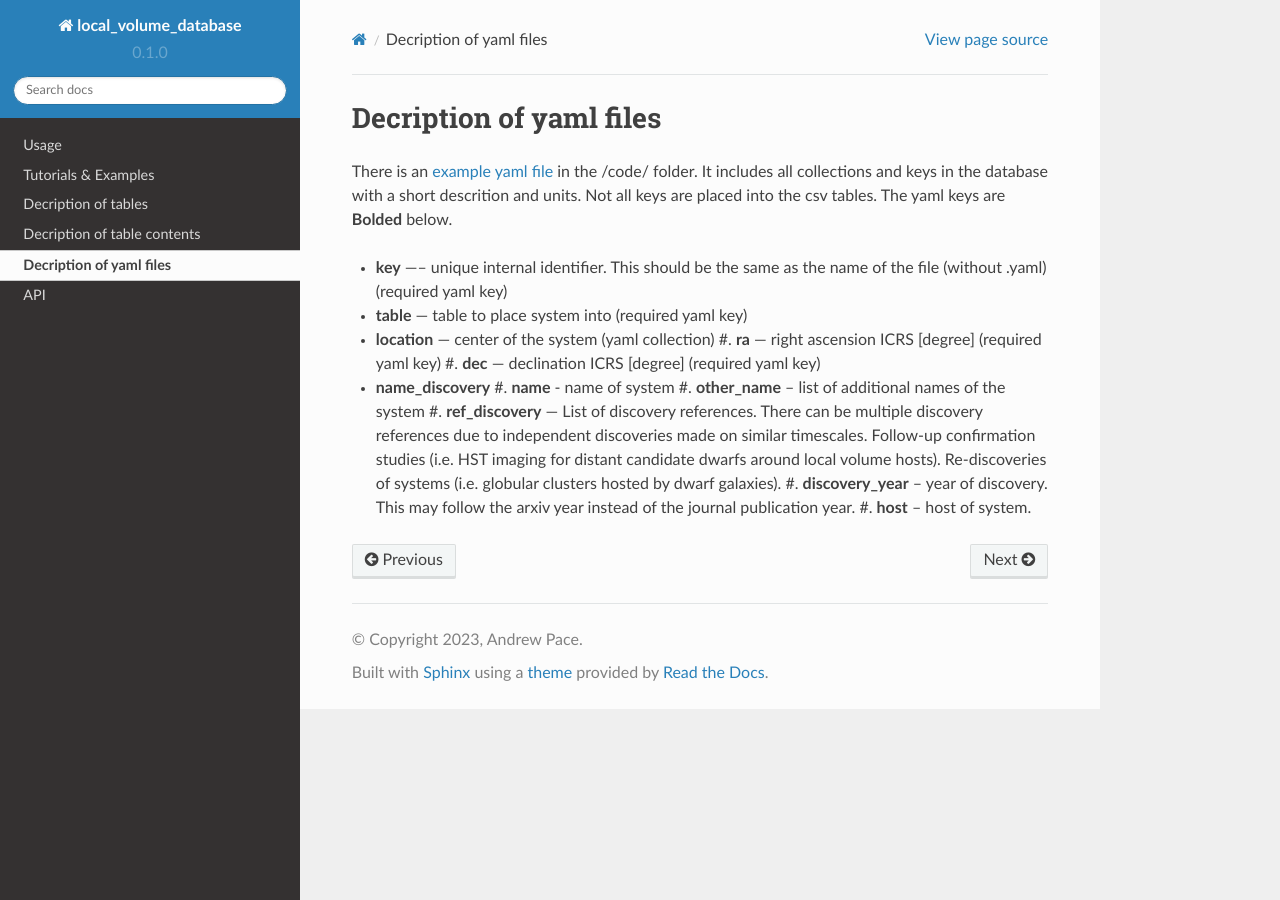
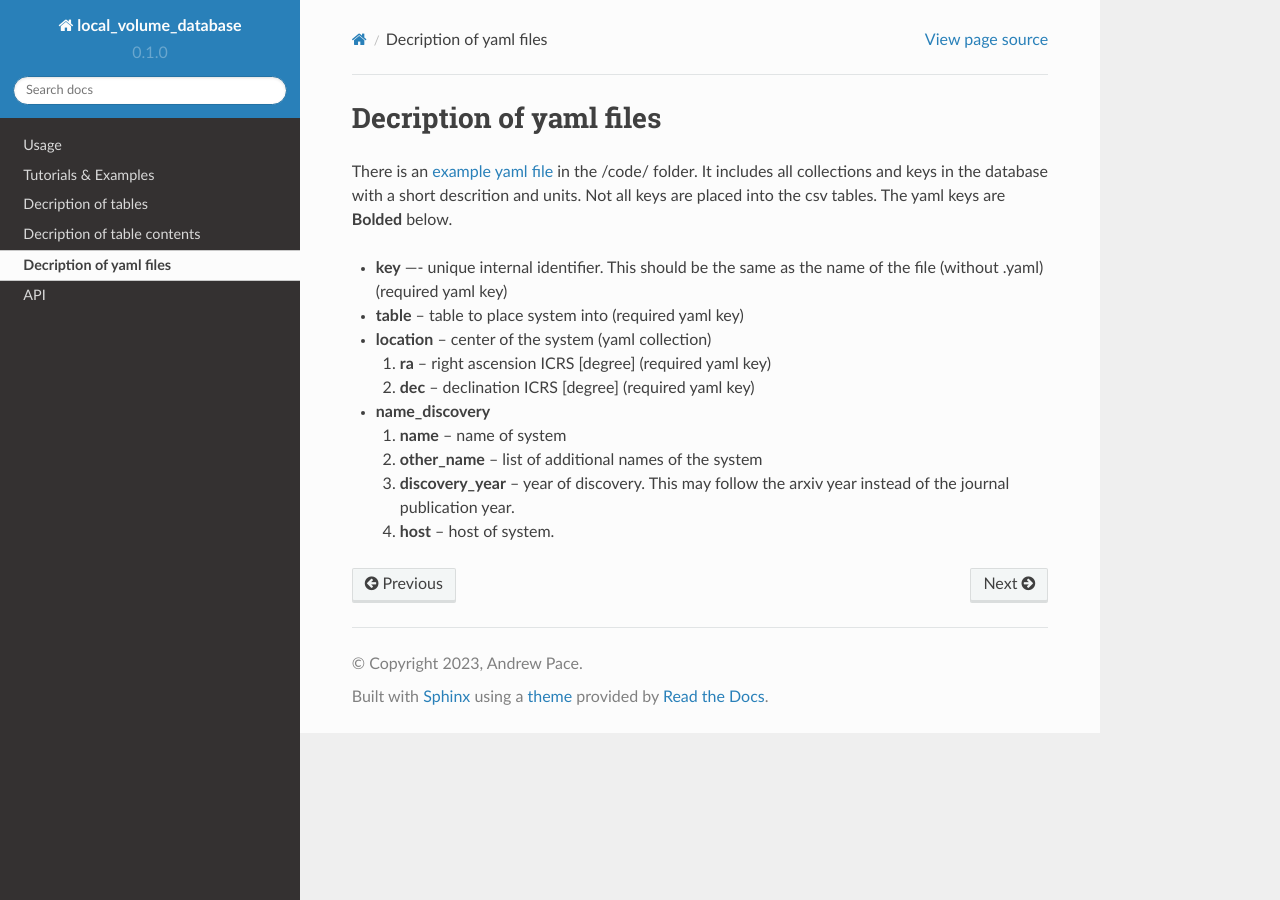
Before and after one commit to apace7/local_volume_database, a Sphinx documentation site: the page built from docs/source/yaml_description.rst, in a window 1280 px wide. Built offline with Sphinx 7.4.7 and the Read the Docs theme 2.0.0, drawn with Linux system fonts in a browser that asks for light colours.

```diff
--- a/docs/source/yaml_description.rst
+++ b/docs/source/yaml_description.rst
@@ -5,14 +5,20 @@ There is an `example yaml file <https://github.com/apace7/local_volume_database/
 It includes all collections and keys in the database with a short descrition and units.  Not all keys are placed into the csv tables.
 The yaml keys are **Bolded** below.
 
-* **key** —-- unique internal identifier. This should be the same as the name of the file (without .yaml) (required yaml key)
-* **table** --- table to place system into (required yaml key)
-* **location** --- center of the system (yaml collection)
-  #. **ra** --- right ascension ICRS [degree]  (required yaml key)
-  #. **dec** --- declination ICRS [degree] (required yaml key)
+* **key** —- unique internal identifier. This should be the same as the name of the file (without .yaml) (required yaml key)
+* **table** -- table to place system into (required yaml key)
+* **location** -- center of the system (yaml collection)
+
+  #. **ra** -- right ascension ICRS [degree]  (required yaml key)
+
+  #. **dec** -- declination ICRS [degree] (required yaml key)
+
 * **name_discovery**
-  #. **name** - name of system
+
+  #. **name** -- name of system
+
   #. **other_name** -- list of additional names of the system
-  #. **ref_discovery** --- List of discovery references. There can be multiple discovery references due to independent discoveries made on similar timescales. Follow-up confirmation studies (i.e. HST imaging for distant candidate dwarfs around local volume hosts). Re-discoveries of systems (i.e. globular clusters hosted by dwarf galaxies).
+
   #. **discovery_year** -- year of discovery. This may follow the arxiv year instead of the journal publication year.
+
   #. **host** -- host of system.
```
